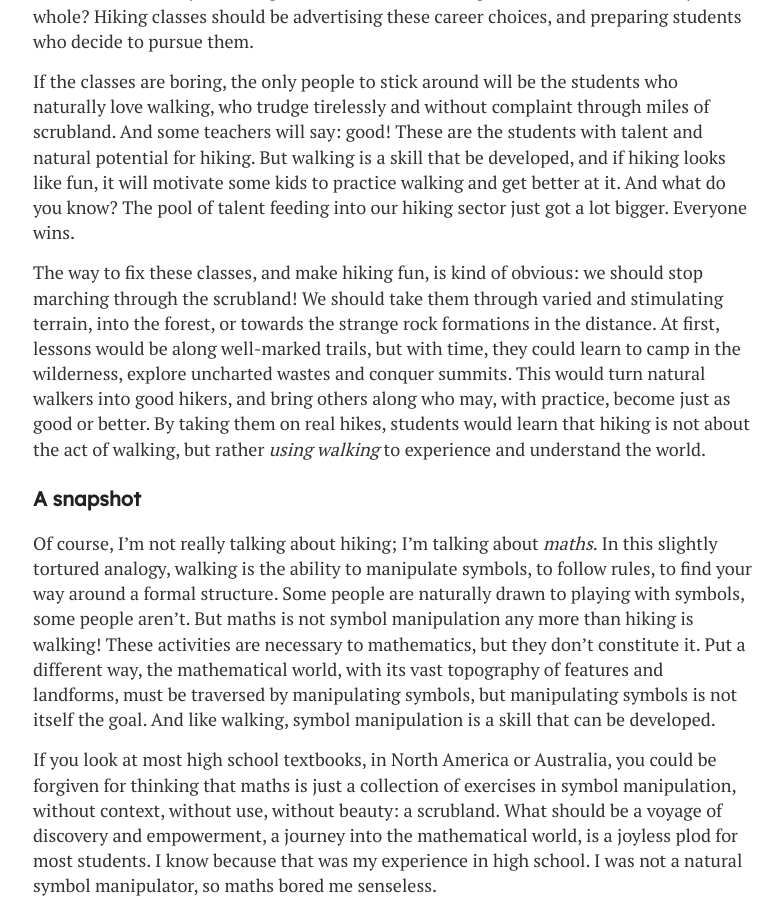
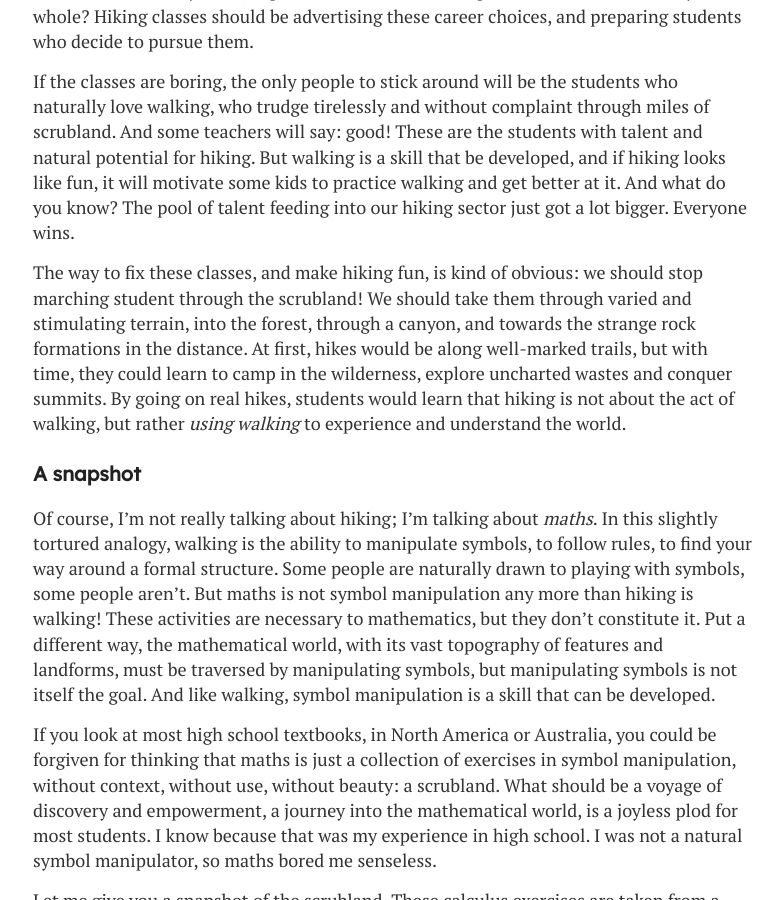
Before and after one commit to hapax/hapax.github.io, a Jekyll site: the page built from assets/teaching.md, in a window 1280 px wide and 900 px high, scrolled down 1350 px. Shown: the whole window, without its empty margins (247-1030 px from the left). Built offline with Jekyll 4.4.1, drawn with Linux system fonts in a browser that asks for light colours; our own code applies the rules of GitHub Pages for plain Markdown files; formulas are drawn with MathJax 3; a script that is not in the unit is left out.

Commit message:
Update teaching.md

```diff
--- a/assets/teaching.md
+++ b/assets/teaching.md
@@ -75,16 +75,14 @@ sector just got a lot bigger.
 Everyone wins.
 
 The way to fix these classes, and make hiking fun, is kind of obvious:
-we should stop marching through the scrubland!
+we should stop marching student through the scrubland!
 We should take them through varied and stimulating terrain, into the
-forest, or towards
+forest, through a canyon, and towards
 the strange rock formations in the distance.
-At first, lessons would be along well-marked trails, but with time,
+At first, hikes would be along well-marked trails, but with time,
 they could learn to camp in the wilderness, explore uncharted wastes
 and conquer summits.
-This would turn natural walkers into good hikers, and bring others
-along who may, with practice, become just as good or better.
-By taking them on real hikes, students would learn that hiking is not
+By going on real hikes, students would learn that hiking is not
 about the act of walking, but rather *using walking* to experience and
 understand the world.
 
```
